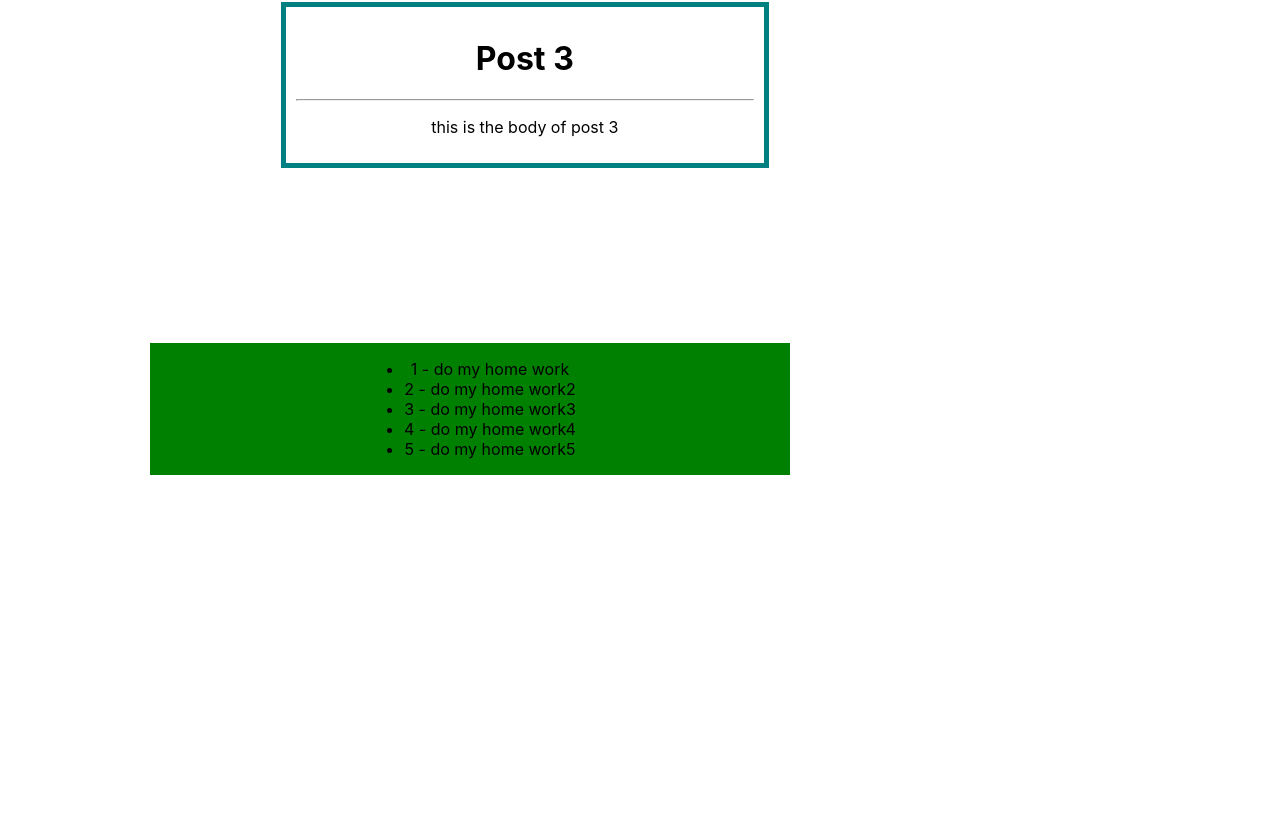
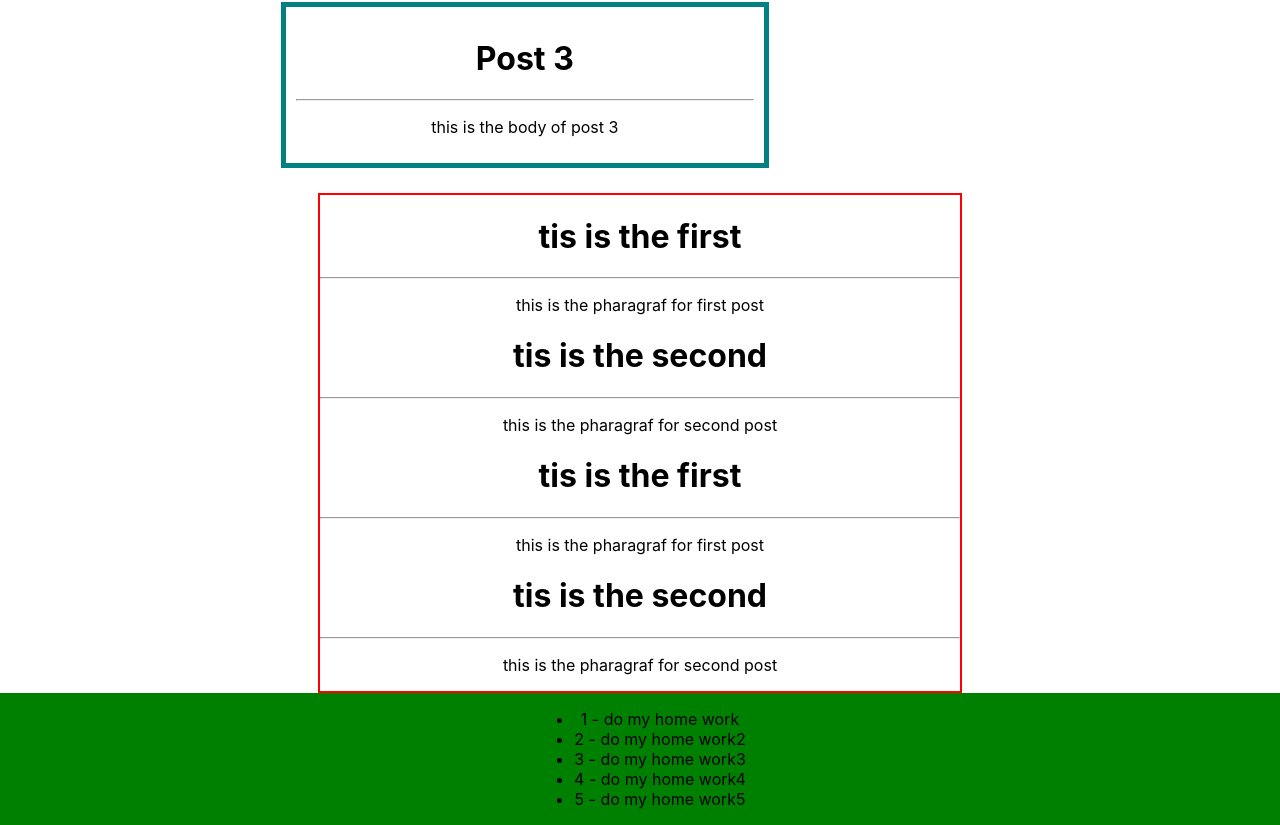
Before and after one commit to mohamadAlrimi/challenge-solution-props, a React (Create React App) app: page / in a window 1280 px wide. Shown: the part 665-1490 px from the top of the page. Before the commit the page ends 1290 px from the top, so only its background shows below. Built offline with nearby package versions, Linux system fonts and the light colour scheme.

Commit message:
changes on the postes

```diff
--- a/src/App.js
+++ b/src/App.js
@@ -6,6 +6,18 @@ import Post from "./Post";
 import SideMenu from "./SideMenu";
 
 function App() {
+  const MyPost=[
+    {id :1 ,title :"tis is the first "  , Ph:"this is the pharagraf for first post"},
+    {id :2 ,title :"tis is the second " ,Ph:"this is the pharagraf for second post"},
+    {id :3 ,title :"tis is the first "  , Ph:"this is the pharagraf for first post"},
+    {id :4 ,title :"tis is the second " ,Ph:"this is the pharagraf for second post"}
+  ]
+  const Posts= MyPost.map((post)=>{
+    return(<div key={post.id}> <h1>{post.title}</h1>
+    <hr></hr>
+    <p>{post.Ph}</p>
+    </div>)
+  })
   const MyList = [
     { id: 1, title: "do my home work" },
     { id: 2, title: "do my home work2" },
@@ -25,6 +37,7 @@ function App() {
   return (
     <div className="App">
       <Header />
+
 
       {/* POSTS CONTAINER */}
       <div style={{ display: "flex", justifyContent: "center" }}>
@@ -88,11 +101,13 @@ function App() {
           Learn React
         </a>
       </header> */}
+      <div style={{  border:"2px solid red",marginBottom:"20px", width:"50%" ,margin:"auto" ,height:"100%", justifyContent:"center" ,alignItems:"center"}}>
+        {Posts}</div>
       <div
         style={{
           background: "green",
-          margin: "150px",
-          width: "50%",
+
+          width: "100%",
           display: "flex",
           justifyContent: "center",
           alignItems: "center",
```
